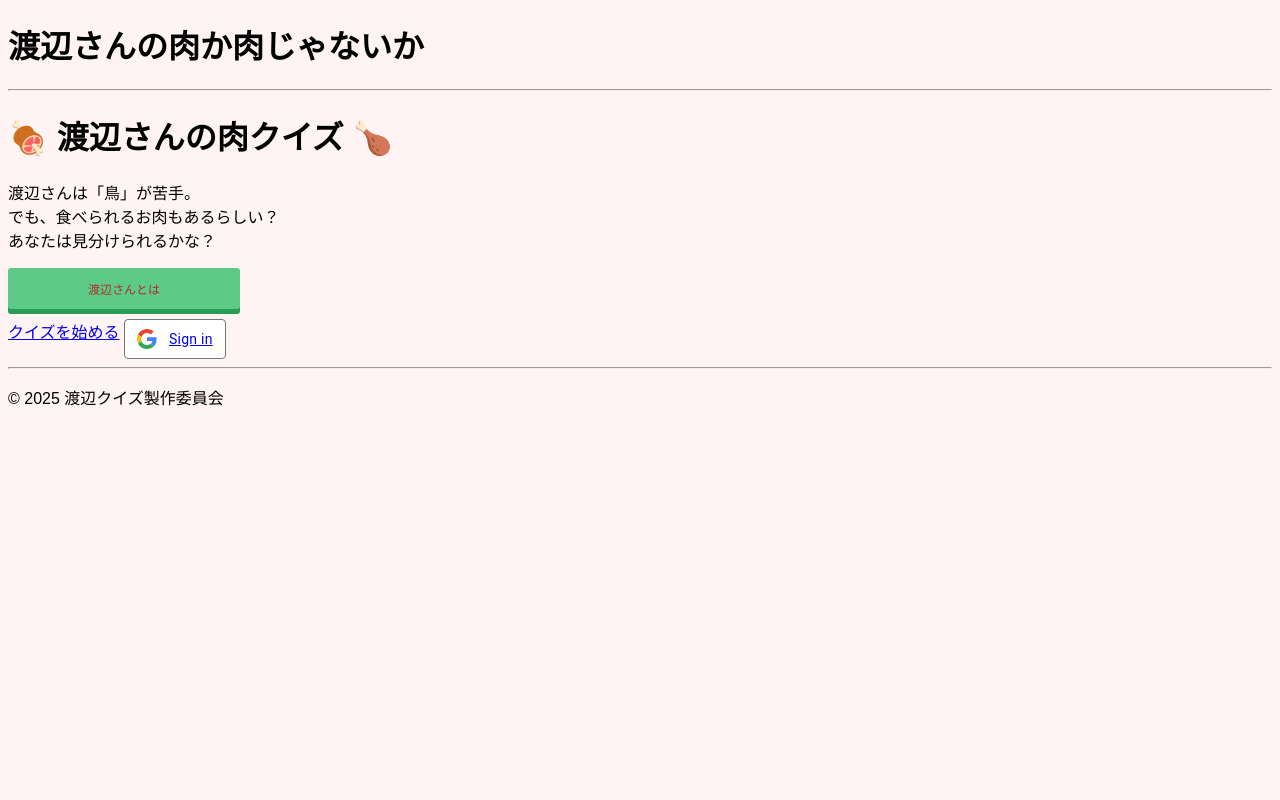
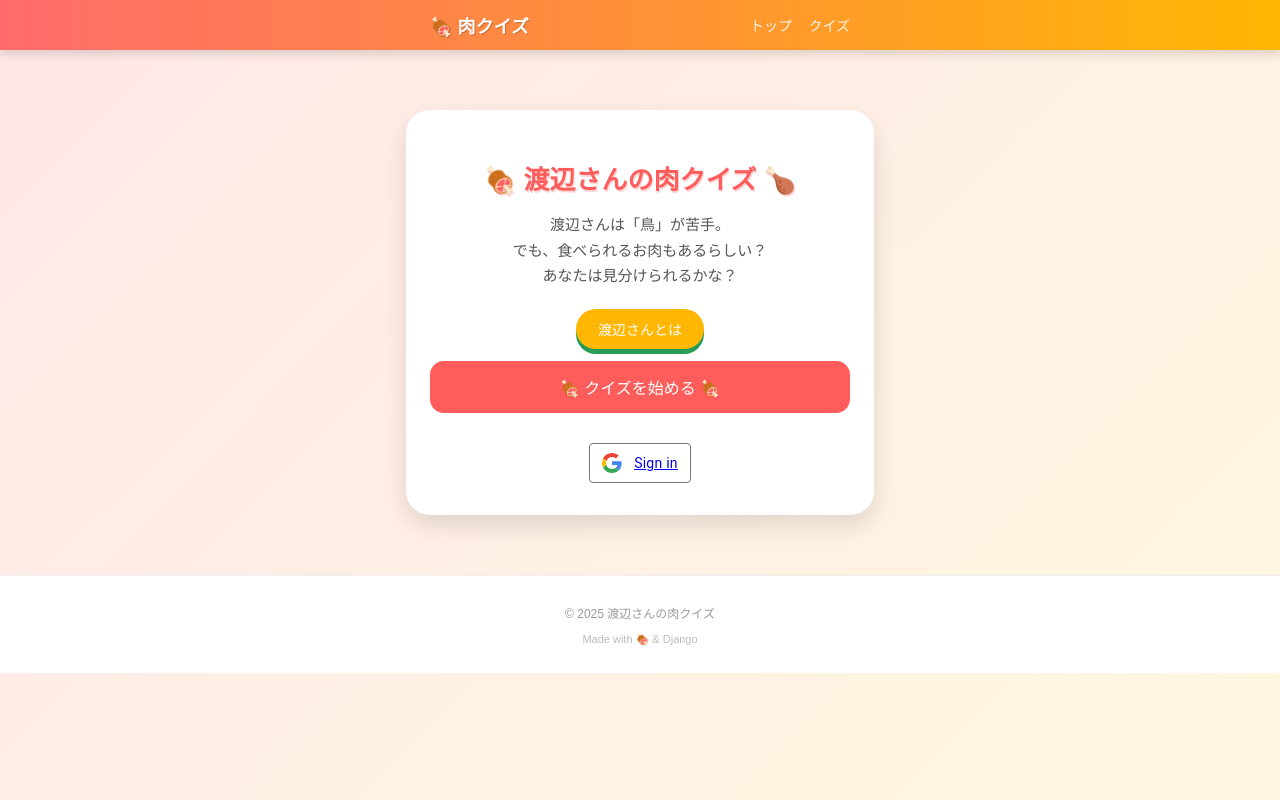
Before and after one commit to akanesi05/meat-or-not, a Django app: page / in a window 1280 px wide. Run offline with Django 4.2, Linux system fonts and the light colour scheme; data comes from the database, SQL or seed files in the repository; some libraries are stand-ins or nearby versions.

Commit message:
トップ画面実装

```diff
--- /dev/null
+++ b/judge/static/top.css
@@ -0,0 +1,133 @@
+
+.app-header {
+  background: linear-gradient(90deg, #ff6b6b, #ffb703);
+  padding: 12px 0;
+  box-shadow: 0 4px 10px rgba(0,0,0,0.15);
+}
+
+.header-inner {
+  max-width: 420px;
+  margin: 0 auto;
+  padding: 0 16px;
+  display: flex;
+  justify-content: space-between;
+  align-items: center;
+}
+
+.app-logo {
+  font-size: 18px;
+  font-weight: bold;
+  color: #fff;
+  text-shadow: 1px 1px 0 rgba(0,0,0,0.2);
+}
+
+.header-nav a {
+  color: #fff;
+  text-decoration: none;
+  font-size: 14px;
+  margin-left: 12px;
+  opacity: 0.9;
+  transition: 0.2s;
+}
+
+.header-nav a:hover {
+  opacity: 1;
+  text-decoration: underline;
+}
+
+/* ===== メイン ===== */
+
+.app-main {
+  min-height: calc(100vh - 140px);
+}
+
+/* ===== フッター ===== */
+
+.app-footer {
+  background: #fff;
+  padding: 16px 0;
+  text-align: center;
+  font-size: 12px;
+  color: #999;
+  border-top: 1px solid #eee;
+}
+
+.footer-sub {
+  margin-top: 4px;
+  font-size: 11px;
+  color: #bbb;
+}
+
+body {
+  margin: 0;
+  font-family: "Rounded Mplus 1c", "Hiragino Maru Gothic ProN", sans-serif;
+  background: linear-gradient(135deg, #ffe8e8, #fff7e0);
+  min-height: 100vh;
+}
+
+.top-container {
+  max-width: 420px;
+  margin: 60px auto;
+  background: #ffffff;
+  border-radius: 24px;
+  padding: 32px 24px;
+  text-align: center;
+  box-shadow: 0 10px 25px rgba(0,0,0,0.12);
+}
+
+.title {
+  font-size: 26px;
+  margin-bottom: 16px;
+  color: #ff5c5c;
+  text-shadow: 1px 2px 0 #ffd6d6;
+}
+
+.desc {
+  font-size: 15px;
+  color: #555;
+  line-height: 1.7;
+  margin-bottom: 20px;
+}
+
+.btn {
+  display: inline-block;
+  background: #ffb703;
+  color: #fff;
+  padding: 10px 22px;
+  border-radius: 999px;
+  cursor: pointer;
+  font-size: 14px;
+  margin-bottom: 12px;
+  transition: 0.2s;
+}
+
+.btn:hover {
+  background: #ffa200;
+  transform: translateY(-2px);
+}
+
+#text {
+  background: #fff7e7;
+  border-radius: 12px;
+  padding: 12px;
+  font-size: 14px;
+  color: #666;
+  margin-bottom: 20px;
+}
+
+.start-btn {
+  display: block;
+  background: #ff5c5c;
+  color: #fff;
+  text-decoration: none;
+  padding: 14px;
+  border-radius: 14px;
+  font-size: 16px;
+  margin-bottom: 20px;
+  transition: 0.2s;
+}
+
+.start-btn:hover {
+  background: #ff3b3b;
+  transform: scale(1.02);
+}
--- a/judge/templates/base.html
+++ b/judge/templates/base.html
@@ -5,13 +5,20 @@
     <meta charset="UTF-8">
     <title>{% block title %}渡辺さんのクイズ{% endblock %}</title>
     <link rel="stylesheet" href="{% static 'style.css' %}">
+    <link rel="stylesheet" href="{% static 'top.css' %}">
 
 </head>
+
 <body>
-    <header>
-        <h1>渡辺さんの肉か肉じゃないか</h1>
-        <hr>
-    </header>
+      <header class="app-header">
+    <div class="header-inner">
+      <span class="app-logo">🍖 肉クイズ</span>
+      <nav class="header-nav">
+        <a href="/">トップ</a>
+        <a href="{% url 'judge:input' %}">クイズ</a>
+      </nav>
+    </div>
+  </header>
 
     <main>
         {% block content %}
@@ -19,9 +26,9 @@
         {% endblock %}
     </main>
 
-    <footer>
-        <hr>
-        <p>© 2025 渡辺クイズ製作委員会</p>
+    <footer class="app-footer">
+        <p>© 2025 渡辺さんの肉クイズ</p>
+        <p class="footer-sub">Made with 🍖 & Django</p>
     </footer>
     <script src="https://ajax.googleapis.com/ajax/libs/jquery/2.1.4/jquery.min.js"></script>
     {% block script %}{% endblock %}
--- a/judge/templates/top.html
+++ b/judge/templates/top.html
@@ -19,7 +19,8 @@
     ・野菜が好き<br>
     ・ヴィーガンと間違われる<br>
   </p><br>
-  <a href="{% url 'judge:input' %}">クイズを始める</a>
+  <a href="{% url 'judge:input' %}" class="start-btn">🍖 クイズを始める 🍖</a>
+
   <button class="gsi-material-button">
   <div class="gsi-material-button-state"></div>
   <div class="gsi-material-button-content-wrapper">
```
